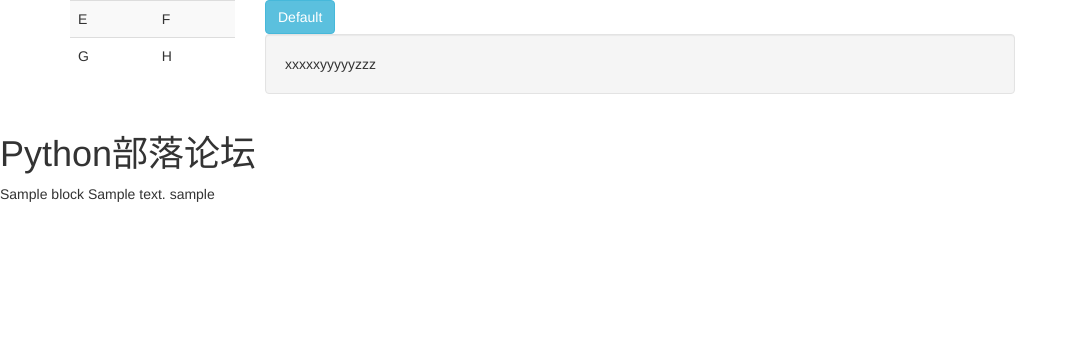
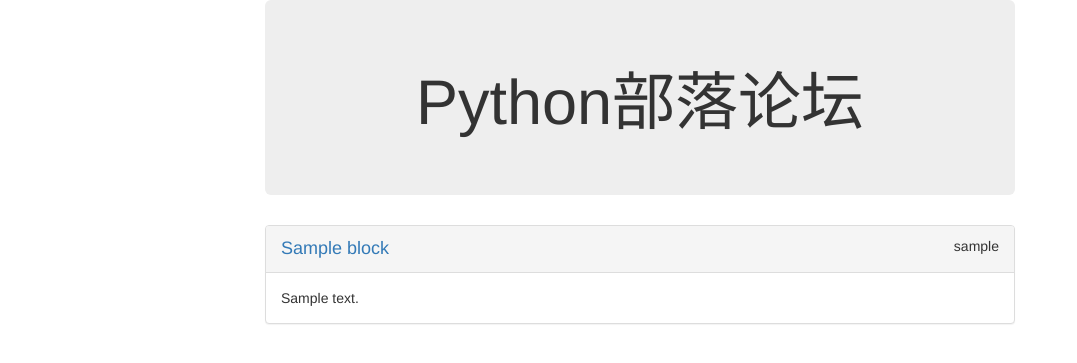
Before and after one commit to zalax303/test_django, a Python web app: template myforum/block/templates/block_list.html in a window 1280 px wide. Shown: the top 363 px of the page, without its empty margins (0-1077 px from the left). Run offline with Jinja, Linux system fonts and the light colour scheme; the template is opened without the code that fills it: most values are stand-ins (such as "Sample title", 1, 10 or a date in 2020); some libraries are stand-ins or nearby versions.

Commit message:
20160427

```diff
--- a/myforum/block/templates/block_list.html
+++ b/myforum/block/templates/block_list.html
@@ -6,35 +6,41 @@
     <link rel="stylesheet" href="https://maxcdn.bootstrapcdn.com/bootstrap/3.3.5/css/bootstrap.min.css">
   </head>
   <body>
+    <!--<h1>Python部落论坛</h1>-->
+    <!--{% for block in blocks %}-->
+    <!--<div class="blockItem">-->
+       <!--{{ block.name }}-->
+       <!--{{ block.desc }}-->
+       <!--{{ block.manager.username }}-->
+    <!--</div>-->
+    <!--{% endfor %}-->
+
     <div class="container">
         <div class="row">
-            <!-- 行在内,列在外-->
-            <div class="col-sm-7 col-md-2">
-                <!--  table>tr*2>td*2  快捷键 -->
-                <table class="table table-striped">
-                    <tr>
-                        <td>E</td>
-                        <td>F</td>
-                    </tr>
-                    <tr>
-                        <td>G</td>
-                        <td>H</td>
-                    </tr>
-                </table>
+            <div class="col-md-2">&nbsp;</div> <!-- &nbsp;代表空白 为了使布局生效!-->
+            <div class="col-md-8">
+
+                <div class="jumbotron">
+                  <center><h1>Python部落论坛</h1></center>
+                </div>
+
+                {% for b in blocks %}
+                <div class="panel panel-default">
+                  <div class="panel-heading">
+                    <a href="" style="font-size: 18px">{{ b.name }}</a>
+                    <span class="pull-right">{{ b.manager.username }}</span>
+                  </div>
+                  <div class="panel-body">
+                    {{ b.desc }}
+                  </div>
+                </div>
+                {% endfor %}
+
             </div>
-            <div class="col-sm-3 col-md-8">
-                <button type="button" class="btn btn-info">Default</button>
-                <div class="well">xxxxxyyyyyzzz</div>
-            </div>
+            <div class="col-md-2">&nbsp;</div>
         </div>
     </div>
-    <h1>Python部落论坛</h1>
-    {% for block in blocks %}
-    <div class="blockItem">
-       {{ block.name }}
-       {{ block.desc }}
-       {{ block.manager.username }}
-    </div>
-    {% endfor %}
+
+
   </body>
 </html>
--- a/myforum/block/views.py
+++ b/myforum/block/views.py
@@ -8,3 +8,6 @@ from models import Block
 def block_list(request):
 	blocks = Block.objects.all().order_by("-id")  # 负号代表倒序排序
 	return render_to_response("block_list.html", {"blocks": blocks})  # {}字典里面代表熏染变量
+
+# def index(request): #静态页面
+# 	return render(request, "index.html")
--- a/myforum/myforum/urls.py
+++ b/myforum/myforum/urls.py
@@ -22,5 +22,6 @@ admin.autodiscover()
 urlpatterns = [
 	url(r'^admin/', include(admin.site.urls)),
 	url(r'^$', "block.views.block_list"),
+	# url(r'^$', "block.views.index"),
 
 ]
```
Also changed, not shown: myforum/block/templates/index.html (added, +31 -0 lines).
